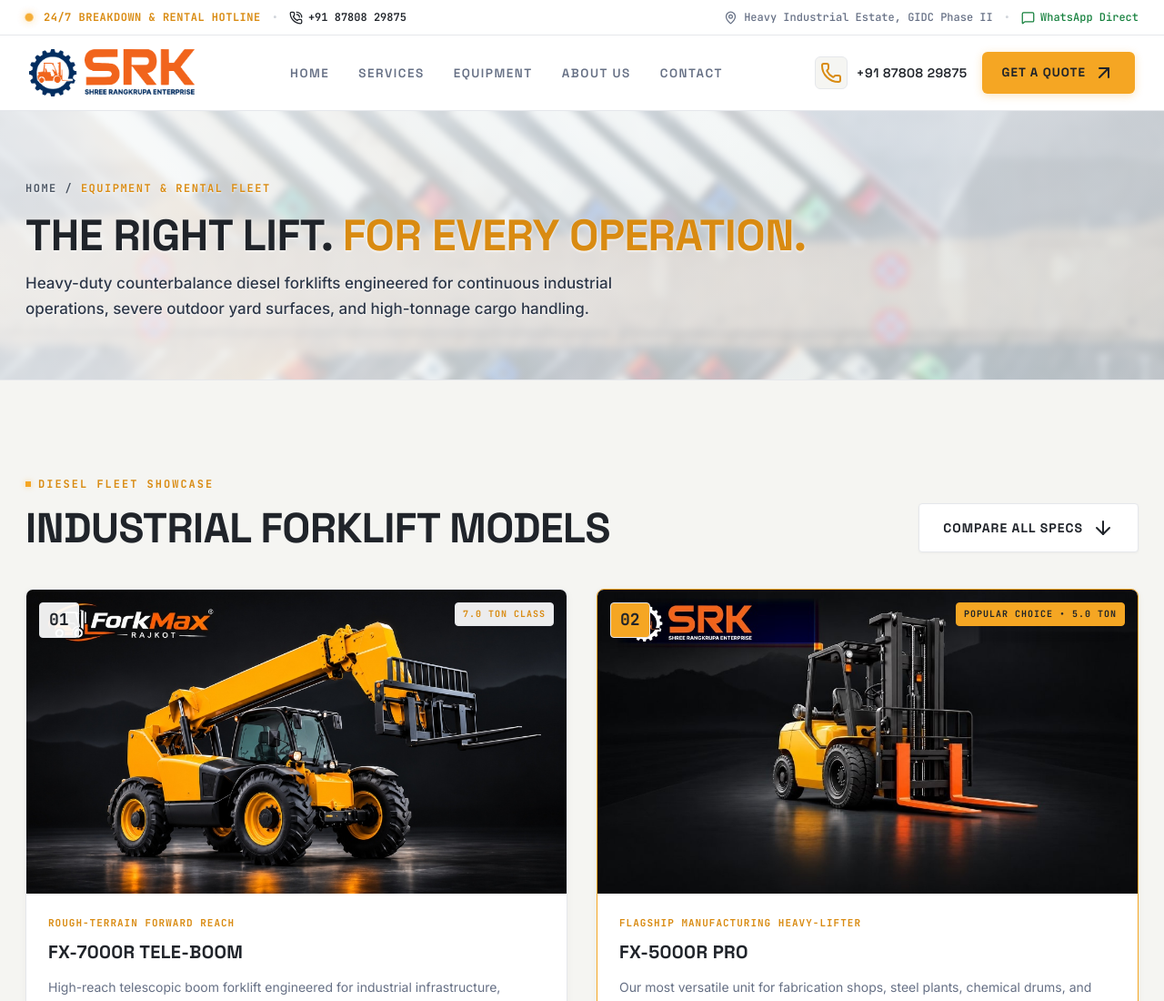
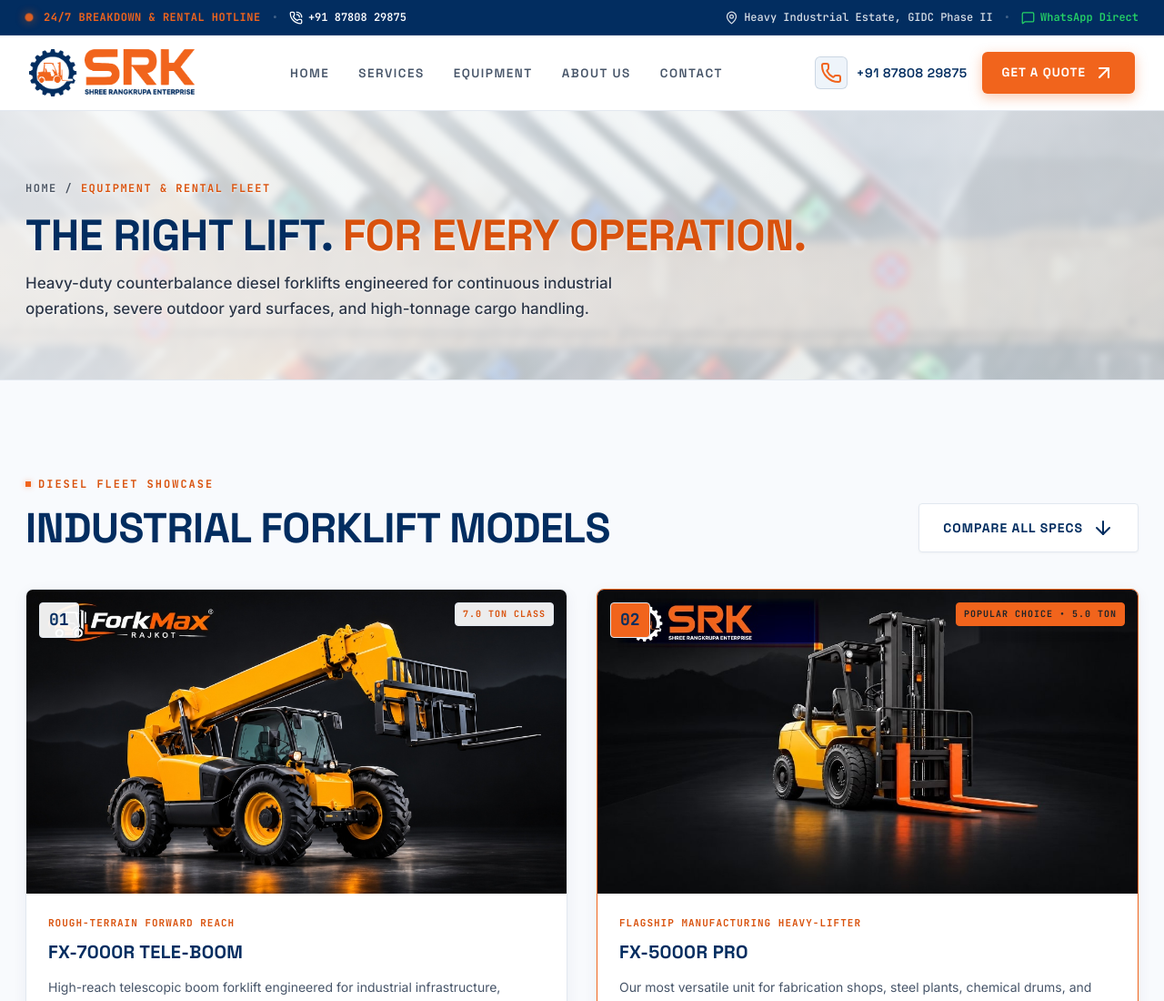
Before and after one commit to workkamm247/forkmax, a plain HTML site: page equipment.html in a window 1280 px wide. Shown: the top 1100 px of the page at 91% size. Drawn offline with nearby package versions, Linux system fonts and the light colour scheme.

Commit message:
Transform full website color palette to match official SRK logo: Industrial Navy Blue (#022D60) and Safety Orange (#F1641C)

```diff
--- a/equipment.html
+++ b/equipment.html
@@ -294,7 +294,7 @@
           style="width: 100%; border-collapse: collapse; text-align: left; background: #FFFFFF; border: 1px solid var(--border-color); border-radius: 8px; overflow: hidden; box-shadow: 0 4px 16px rgba(0,0,0,0.04);">
           <thead>
             <tr
-              style="background: #F5F5F2; border-bottom: 2px solid var(--primary-accent); font-family: var(--font-heading); font-size: 13px; text-transform: uppercase; letter-spacing: 0.05em; color: var(--secondary-text);">
+              style="background: #EEF4FA; border-bottom: 2px solid var(--primary-accent); font-family: var(--font-heading); font-size: 13px; text-transform: uppercase; letter-spacing: 0.05em; color: var(--secondary-text);">
               <th style="padding: 16px 20px;">Model</th>
               <th style="padding: 16px 20px;">Capacity</th>
               <th style="padding: 16px 20px;">Mast Lift</th>
@@ -318,7 +318,7 @@
                   style="padding: 6px 14px; font-size: 12px;">Enquire ↗</a>
               </td>
             </tr>
-            <tr style="border-bottom: 1px solid var(--border-color); background: rgba(245, 166, 35, 0.06);">
+            <tr style="border-bottom: 1px solid var(--border-color); background: rgba(241, 100, 28, 0.06);">
               <td style="padding: 16px 20px; font-weight: 700; color: var(--primary-text);">FX-5000R PRO</td>
               <td style="padding: 16px 20px; color: var(--secondary-accent); font-weight: 700;">5,000 KG</td>
               <td style="padding: 16px 20px; color: var(--primary-text);">4,500 mm Triplex FFL</td>
--- a/style.css
+++ b/style.css
@@ -1,52 +1,64 @@
 /* ==========================================================================
    SHREE RANG KRUPA ENTERPRISE — INDUSTRIAL EQUIPMENT SOLUTIONS
-   MASTER STYLESHEET // LIGHT INDUSTRIAL THEME
-   Palette: Warm Off-White (#F5F5F2) + Crisp White (#FFFFFF) + Industrial Orange (#F5A623 / #D98B12)
+   MASTER STYLESHEET // OFFICIAL SRK BRAND THEME
+   Palette: Logo Industrial Navy (#022D60) + Logo Safety Orange (#F1641C) + Crisp White (#FFFFFF)
    ========================================================================== */
 
 /* --------------------------------------------------------------------------
-   1. CSS VARIABLES & THEME SETUP (LIGHT INDUSTRIAL PALETTE)
+   1. CSS VARIABLES & THEME SETUP (SRK OFFICIAL BRAND PALETTE)
    -------------------------------------------------------------------------- */
 :root {
-  /* Requested Color Palette */
-  --main-bg: #F5F5F2;
+  /* Brand Identity Colors (From Official SRK Enterprise Logo) */
+  --logo-navy: #022D60;
+  --logo-navy-dark: #011E42;
+  --logo-navy-light: #0A3C78;
+  --logo-navy-tint: #EEF4FA;
+
+  --logo-orange: #F1641C;
+  --logo-orange-hover: #D9520D;
+  --logo-orange-dark: #BF4406;
+  --logo-orange-tint: rgba(241, 100, 28, 0.08);
+
+  /* Primary Theme Palette */
+  --main-bg: #F8FAFD;
   --section-bg: #FFFFFF;
   --card-bg: #FFFFFF;
-  --primary-text: #20242A;
-  --secondary-text: #667085;
-  --primary-accent: #F5A623;
-  --secondary-accent: #D98B12;
-  --border-color: #E5E7EB;
+  --primary-text: #022D60;
+  --body-text: #1E293B;
+  --secondary-text: #475569;
+  --primary-accent: #F1641C;
+  --secondary-accent: #D9520D;
+  --border-color: #E2E8F0;
 
   /* Backward Compatibility Mappings for Existing Variables */
-  --deep-black: #F5F5F2;
+  --deep-black: #F8FAFD;
   --matte-black: #FFFFFF;
   --charcoal: #FFFFFF;
   --charcoal-card: #FFFFFF;
-  --charcoal-elevated: #F5F5F2;
-  --surface-border: #E5E7EB;
-  --surface-border-light: #E5E7EB;
-
-  /* Primary Industrial Orange Accent (Mapped from former red) */
-  --primary-red: #F5A623;
-  --primary-red-hover: #D98B12;
-  --primary-red-dark: #D98B12;
-  --red-glow: rgba(245, 166, 35, 0.25);
-  --red-glow-subtle: rgba(245, 166, 35, 0.12);
-  --red-border: rgba(245, 166, 35, 0.35);
-
-  /* Neutrals */
-  --off-white: #20242A;
-  /* Default body text is primary charcoal */
+  --charcoal-elevated: #F8FAFD;
+  --surface-border: #E2E8F0;
+  --surface-border-light: #E2E8F0;
+
+  /* Primary Industrial Orange Accent */
+  --primary-red: #F1641C;
+  --primary-red-hover: #D9520D;
+  --primary-red-dark: #BF4406;
+  --red-glow: rgba(241, 100, 28, 0.3);
+  --red-glow-subtle: rgba(241, 100, 28, 0.15);
+  --red-border: rgba(241, 100, 28, 0.35);
+
+  /* Neutrals & Text */
+  --off-white: #022D60;
   --pure-white: #FFFFFF;
-  --light-grey: #667085;
-  /* Secondary text */
-  --text-muted: #667085;
-  --text-dark: #20242A;
+  --light-grey: #475569;
+  --text-muted: #64748B;
+  --text-dark: #022D60;
 
   /* Shadows for Cards & Modals */
-  --card-shadow: 0 2px 10px rgba(0, 0, 0, 0.04);
-  --card-shadow-hover: 0 12px 30px rgba(0, 0, 0, 0.08);
+  --card-shadow: 0 4px 16px rgba(2, 45, 96, 0.06);
+  --card-shadow-hover: 0 16px 36px rgba(2, 45, 96, 0.12);
+  --orange-shadow: 0 4px 14px rgba(241, 100, 28, 0.35);
+  --orange-shadow-hover: 0 8px 24px rgba(241, 100, 28, 0.45);
 
   /* Typography */
   --font-heading: 'Space Grotesk', -apple-system, BlinkMacSystemFont, sans-serif;
@@ -185,7 +197,7 @@ ul {
   width: 6px;
   height: 6px;
   background: var(--primary-accent);
-  box-shadow: 0 0 6px rgba(245, 166, 35, 0.4);
+  box-shadow: 0 0 6px rgba(241, 100, 28, 0.4);
 }
 
 .section-title {
@@ -215,7 +227,7 @@ ul {
   width: 50px;
   height: 3px;
   background: var(--primary-accent);
-  box-shadow: 0 0 8px rgba(245, 166, 35, 0.3);
+  box-shadow: 0 0 8px rgba(241, 100, 28, 0.3);
   margin-top: 18px;
   margin-bottom: 24px;
 }
@@ -271,15 +283,15 @@ ul {
 
 .btn-primary {
   background: var(--primary-accent);
-  color: #20242A;
-  box-shadow: 0 2px 10px rgba(245, 166, 35, 0.3);
+  color: #FFFFFF;
+  box-shadow: var(--orange-shadow);
 }
 
 .btn-primary:hover {
   background: var(--secondary-accent);
   color: #FFFFFF;
   transform: translateY(-2px);
-  box-shadow: 0 6px 20px rgba(217, 139, 18, 0.35);
+  box-shadow: var(--orange-shadow-hover);
 }
 
 .btn-secondary {
@@ -290,21 +302,22 @@ ul {
 .btn-secondary:hover {
   background: #1ebc59;
   transform: translateY(-2px);
+  box-shadow: 0 6px 20px rgba(37, 211, 102, 0.35);
 }
 
 .btn-outline {
   background: #FFFFFF;
   color: var(--primary-text);
-  border: 1px solid var(--border-color);
+  border: 1.5px solid var(--border-color);
   box-shadow: 0 1px 3px rgba(0, 0, 0, 0.04);
 }
 
 .btn-outline:hover {
-  background: #FAF9F5;
+  background: var(--logo-navy-tint);
   border-color: var(--primary-accent);
-  color: var(--secondary-accent);
+  color: var(--primary-accent);
   transform: translateY(-2px);
-  box-shadow: 0 4px 12px rgba(0, 0, 0, 0.08);
+  box-shadow: 0 4px 12px rgba(2, 45, 96, 0.08);
 }
 
 .btn-lg {
@@ -327,11 +340,11 @@ ul {
    4. TOP ANNOUNCEMENT BAR
    -------------------------------------------------------------------------- */
 .top-announcement {
-  background-color: #FFFFFF;
-  border-bottom: 1px solid var(--border-color);
+  background-color: var(--logo-navy);
+  border-bottom: 1px solid rgba(255, 255, 255, 0.1);
   font-size: 12px;
   font-family: var(--font-mono);
-  color: var(--secondary-text);
+  color: rgba(255, 255, 255, 0.88);
   line-height: var(--announcement-height);
   position: relative;
   z-index: 102;
@@ -355,7 +368,7 @@ ul {
   height: 8px;
   background-color: var(--primary-accent);
   border-radius: 50%;
-  box-shadow: 0 0 8px rgba(245, 166, 35, 0.5);
+  box-shadow: 0 0 10px rgba(241, 100, 28, 0.7);
   animation: pulse-orange 2s infinite;
 }
 
@@ -377,36 +390,46 @@ ul {
 }
 
 .announcement-tag {
-  color: var(--secondary-accent);
+  color: var(--primary-accent);
   font-weight: 700;
   letter-spacing: 0.5px;
 }
 
 .announcement-sep {
-  color: #D1D5DB;
+  color: rgba(255, 255, 255, 0.25);
 }
 
 .announcement-link {
-  color: var(--primary-text);
+  color: #FFFFFF;
   display: inline-flex;
   align-items: center;
   gap: 6px;
   font-weight: 600;
+  transition: color var(--transition-fast);
 }
 
 .announcement-link:hover {
-  color: var(--secondary-accent);
+  color: var(--primary-accent);
+}
+
+.announcement-loc {
+  display: inline-flex;
+  align-items: center;
+  gap: 6px;
+  color: rgba(255, 255, 255, 0.85);
 }
 
 .announcement-wa {
-  color: #15803d;
+  color: #25D366;
   display: inline-flex;
   align-items: center;
   gap: 6px;
+  font-weight: 600;
+  transition: color var(--transition-fast);
 }
 
 .announcement-wa:hover {
-  color: #16a34a;
+  color: #FFFFFF;
 }
 
 /* --------------------------------------------------------------------------
@@ -499,7 +522,7 @@ ul {
 .logo-symbol {
   width: 42px;
   height: 42px;
-  background: #F5F5F2;
+  background: var(--logo-navy-tint);
   border: 1px solid var(--border-color);
   border-radius: var(--radius-sm);
   display: flex;
@@ -589,7 +612,7 @@ ul {
   width: 0%;
   height: 2.5px;
   background: var(--primary-accent);
-  box-shadow: 0 0 8px rgba(245, 166, 35, 0.4);
+  box-shadow: 0 0 8px rgba(241, 100, 28, 0.4);
   transition: width var(--transition-fast);
   border-radius: 2px;
 }
@@ -623,13 +646,13 @@ ul {
 .phone-icon-sq {
   width: 36px;
   height: 36px;
-  background: #F5F5F2;
-  border: 1px solid var(--border-color);
+  background: var(--logo-navy-tint);
+  border: 1px solid rgba(2, 45, 96, 0.15);
   border-radius: 6px;
   display: flex;
   align-items: center;
   justify-content: center;
-  color: var(--secondary-accent);
+  color: var(--primary-accent);
   transition: all var(--transition-fast);
 }
 
@@ -640,9 +663,9 @@ ul {
 
 .header-phone-box:hover .phone-icon-sq {
   background: var(--primary-accent);
-  color: #20242A;
+  color: #FFFFFF;
   border-color: var(--primary-accent);
-  box-shadow: 0 0 14px rgba(245, 166, 35, 0.4);
+  box-shadow: 0 0 14px rgba(241, 100, 28, 0.45);
 }
 
 .btn-quote-header {
@@ -650,7 +673,7 @@ ul {
   align-items: center;
   gap: 8px;
   background: var(--primary-accent);
-  color: #20242A;
+  color: #FFFFFF;
   font-family: var(--font-heading);
   font-size: 13.5px;
   font-weight: 700;
@@ -658,7 +681,7 @@ ul {
   text-transform: uppercase;
   padding: 11px 22px;
   border-radius: 6px;
-  box-shadow: 0 2px 10px rgba(245, 166, 35, 0.3);
+  box-shadow: 0 4px 14px rgba(241, 100, 28, 0.35);
   transition: all var(--transition-fast);
   white-space: nowrap;
 }
@@ -667,7 +690,7 @@ ul {
   background: var(--secondary-accent);
   color: #FFFFFF;
   transform: translateY(-2px);
-  box-shadow: 0 4px 18px rgba(217, 139, 18, 0.35);
+  box-shadow: 0 6px 20px rgba(217, 82, 13, 0.45);
 }
 
 .btn-quote-header i {
@@ -833,7 +856,7 @@ ul {
   left: 20%;
   width: 650px;
   height: 450px;
-  background: radial-gradient(circle, rgba(245, 166, 35, 0.15) 0%, transparent 65%);
+  background: radial-gradient(circle, rgba(241, 100, 28, 0.15) 0%, transparent 65%);
   filter: blur(60px);
 }
 
@@ -895,7 +918,7 @@ ul {
   height: 6px;
   background-color: var(--primary-accent);
   border-radius: 50%;
-  box-shadow: 0 0 8px rgba(245, 166, 35, 0.5);
+  box-shadow: 0 0 8px rgba(241, 100, 28, 0.5);
 }
 
 .stage-meta-cat {
@@ -984,7 +1007,7 @@ ul {
   bottom: -10px;
   width: 65%;
   height: 60px;
-  background: radial-gradient(ellipse at center, rgba(245, 166, 35, 0.12) 0%, transparent 60%);
+  background: radial-gradient(ellipse at center, rgba(241, 100, 28, 0.12) 0%, transparent 60%);
   filter: blur(20px);
   z-index: 1;
 }
@@ -1066,7 +1089,7 @@ ul {
   display: flex;
   align-items: center;
   justify-content: center;
-  box-shadow: 0 0 12px rgba(245, 166, 35, 0.5);
+  box-shadow: 0 0 12px rgba(241, 100, 28, 0.5);
   position: relative;
   z-index: 2;
   transition: transform var(--transition-fast);
@@ -1321,7 +1344,7 @@ ul {
   background: var(--primary-accent);
   border-color: var(--primary-accent);
   color: #20242A;
-  box-shadow: 0 4px 16px rgba(245, 166, 35, 0.35);
+  box-shadow: 0 4px 16px rgba(241, 100, 28, 0.35);
   transform: scale(1.05);
 }
 
@@ -1515,7 +1538,7 @@ ul {
   width: 44px;
   height: 44px;
   flex-shrink: 0;
-  background: #FAF8F5;
+  background: var(--logo-navy-tint);
   border: 1px solid var(--border-color);
   border-radius: var(--radius-sm);
   display: flex;
@@ -1777,7 +1800,7 @@ ul {
   background: var(--primary-accent);
   color: #20242A;
   border-color: var(--primary-accent);
-  box-shadow: 0 4px 14px rgba(245, 166, 35, 0.3);
+  box-shadow: 0 4px 14px rgba(241, 100, 28, 0.3);
 }
 
 .eq-pane {
@@ -1999,7 +2022,7 @@ ul {
   width: 44px;
   height: 44px;
   border-radius: var(--radius-sm);
-  background: #FAF8F5;
+  background: var(--logo-navy-tint);
   border: 1px solid var(--border-color);
   color: var(--primary-text);
   display: flex;
@@ -2298,13 +2321,15 @@ ul {
   box-shadow: 0 16px 40px rgba(0, 0, 0, 0.08);
 }
 
-/* Bold Industrial Orange Header Banner */
+/* Bold Industrial Navy Header Banner with Safety Orange Highlights */
 .contact-hero-banner {
-  background: linear-gradient(135deg, var(--secondary-accent) 0%, var(--primary-accent) 100%);
-  color: #20242A;
+  background: linear-gradient(135deg, var(--logo-navy) 0%, var(--logo-navy-dark) 100%);
+  color: #FFFFFF;
   padding: 48px 40px;
   position: relative;
   overflow: hidden;
+  border: 1px solid rgba(2, 45, 96, 0.25);
+  box-shadow: 0 16px 40px rgba(2, 45, 96, 0.18);
 }
 
 .contact-hero-banner::after {
@@ -2325,8 +2350,9 @@ ul {
   font-weight: 700;
   letter-spacing: 2px;
   text-transform: uppercase;
-  background: rgba(32, 36, 42, 0.12);
-  color: #20242A;
+  background: rgba(241, 100, 28, 0.18);
+  color: var(--primary-accent);
+  border: 1px solid rgba(241, 100, 28, 0.4);
   display: inline-block;
   padding: 4px 12px;
   border-radius: var(--radius-sm);
@@ -2341,7 +2367,7 @@ ul {
   text-transform: uppercase;
   letter-spacing: -1px;
   margin-bottom: 14px;
-  color: #20242A;
+  color: #FFFFFF;
 }
 
 .contact-banner-desc {
@@ -2463,7 +2489,7 @@ ul {
   align-items: flex-start;
   padding: 16px;
   background: #FFFBF0;
-  border: 1px solid rgba(245, 166, 35, 0.4);
+  border: 1px solid rgba(241, 100, 28, 0.4);
   border-radius: var(--radius-sm);
 }
 
@@ -2561,7 +2587,7 @@ input:focus,
 select:focus,
 textarea:focus {
   border-color: var(--primary-accent);
-  box-shadow: 0 0 0 2px rgba(245, 166, 35, 0.2);
+  box-shadow: 0 0 0 2px rgba(241, 100, 28, 0.2);
 }
 
 select {
```
Also changed, not shown: contact.html (+5 -5 lines).
